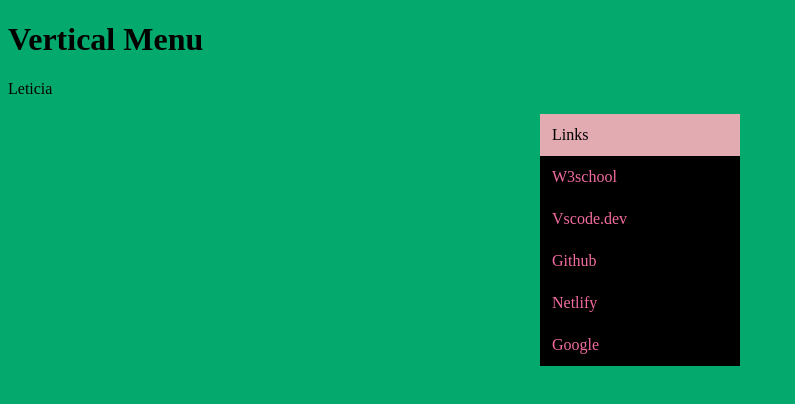
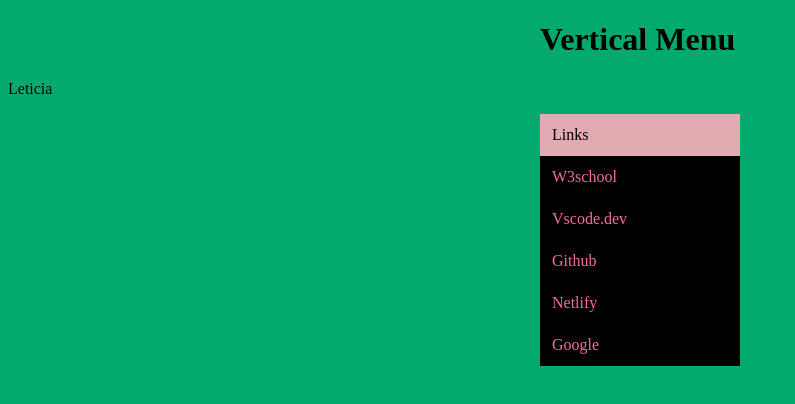
Before and after one commit to lehhestevess/menuVertical, a plain HTML site: page index.html in a window 1280 px wide. Shown: the whole page, without its empty margins (0-795 px from the left). Drawn offline with Linux system fonts and the light colour scheme.

Commit message:
atualizado

```diff
--- a/style.css
+++ b/style.css
@@ -2,7 +2,7 @@ body{
   background-color: #04AA6D;
 
 }
-.vertical-menu {
+.vertical-menu, h1 {
     width: 200px;
     margin-left: auto;
     margin-right: auto;
```
